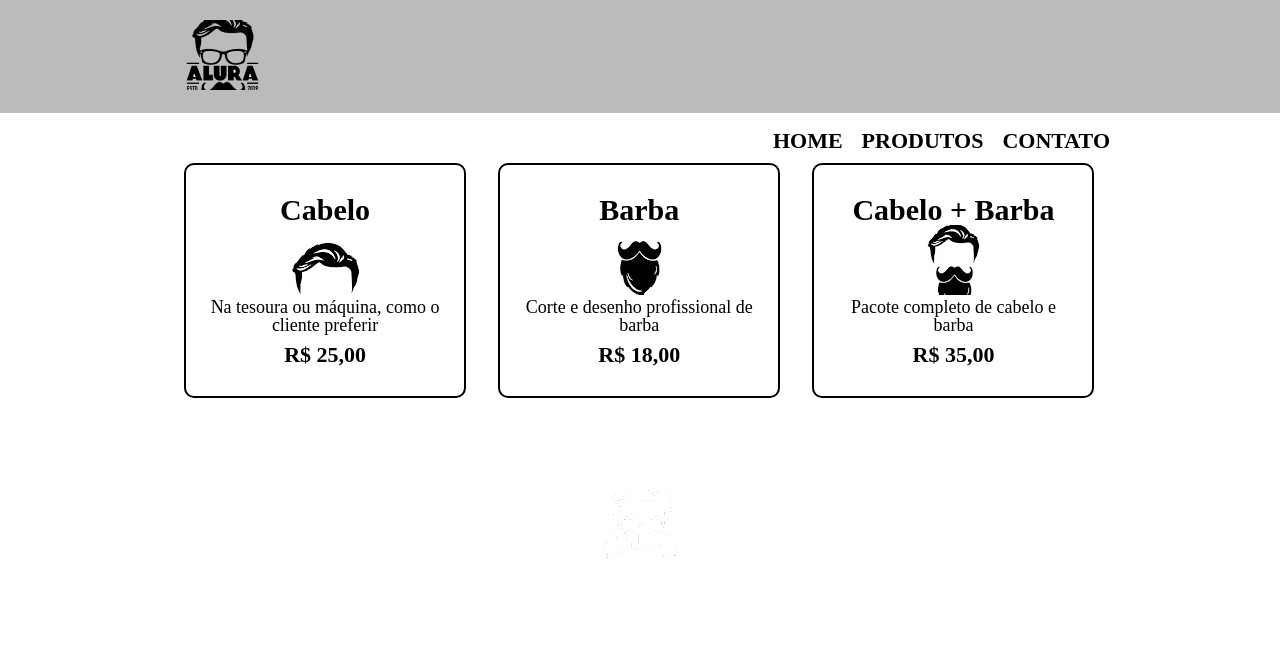
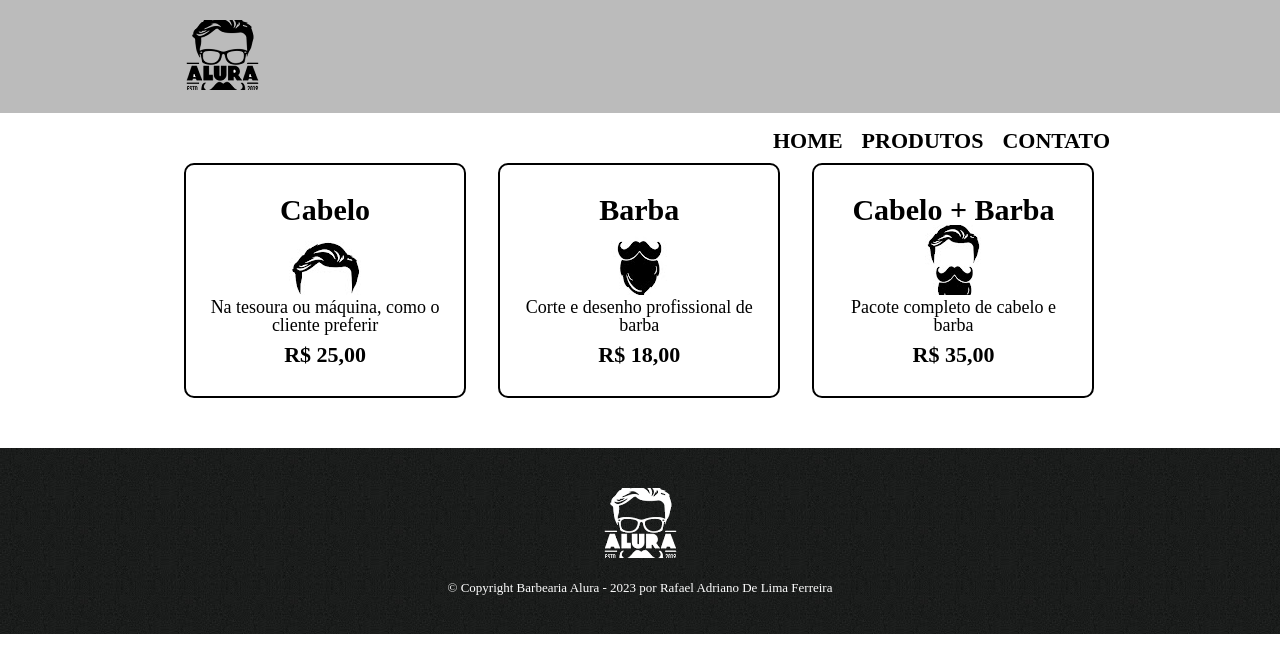
Before and after one commit to nooggersss/primeiro-repositorio, a plain HTML site: page produtos.html in a window 1280 px wide. Drawn offline with Linux system fonts and the light colour scheme; files whose address does not match are found by name.

Commit message:
aula12 data 4/12

```diff
--- a/produtos.css
+++ b/produtos.css
@@ -30,7 +30,7 @@ nav a {
 
 nav a:hover {
     color: red#;
-    text-decoration: underline;
+    text-decoration:underline;
 }
 
 .produtos {
@@ -80,7 +80,7 @@ nav a:hover {
 
 footer {
     text-align: center;
-    background: url("bg.jpg");
+    background: url("img/bg.jpg");
     padding: 40px 0;
 }
 
```
